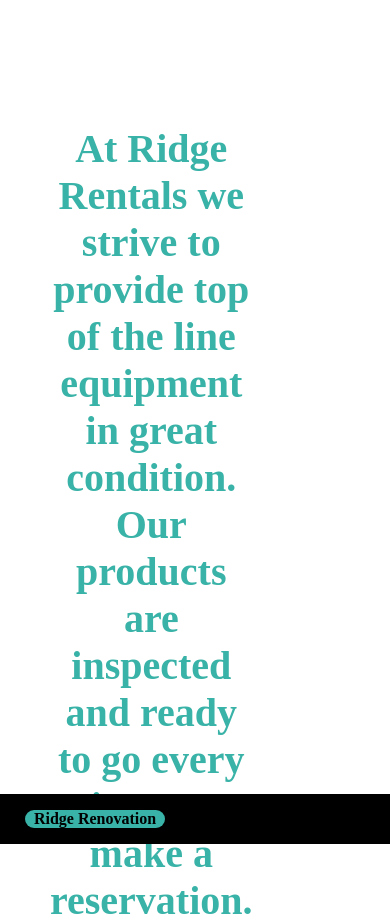
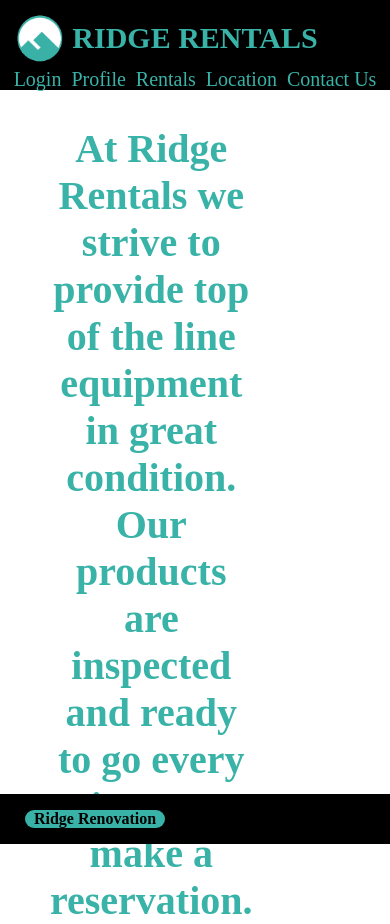
Before and after one commit to keplerridge/personal-project-ridge-rentals, a React (Create React App) app: page / in a window 390 px wide. Built offline with nearby package versions, Linux system fonts and the light colour scheme.

Commit message:
finished making header responsive on every page

```diff
--- a/src/App.js
+++ b/src/App.js
@@ -1,5 +1,4 @@
 import Header from './Components/Header/Header';
-import MobileHeader from './Components/MobileHeader/MobileHeader';
 import Footer from './Components/Footer/Footer';
 import routes from './routes';
 import './App.css';
@@ -9,7 +8,6 @@ function App() {
   return (
     <div className="App">
       <Header />
-      <MobileHeader />
       {routes}
       <Footer />
     </div>
--- a/src/Components/Header/Header.css
+++ b/src/Components/Header/Header.css
@@ -55,7 +55,45 @@ header h1 {
 }
 
 @media (max-width: 1270px) {
-    .main-header{
-        display: none;
+    .nav{
+        display: flex;
+        flex-direction: column;
+        right: 0px;
+        top: 30px;
+        background-color: black;
+        width: 10vw;
+        height: 100vh;
+    }
+
+    #link{
+        font-size: 20px;
+        margin-top: 2.5px;
+        margin-bottom: 2.5px;
     }
 }
+
+@media (max-width: 500px) {
+    .main-header{
+        height: 75px;
+        flex-direction: row;
+        flex-wrap: wrap;
+    }
+
+    .main-header h1{
+        font-size: 30px;
+    }
+
+    .main-header img{
+        height: 50px;
+        width: 50px;
+    }
+
+    .nav{
+        flex-direction: row;
+        flex-wrap: wrap;
+        height: 25px;
+        width: 100vw;
+        top: 65px;
+        justify-content: center;
+    }
+}
--- a/src/Components/MobileHeader/MobileHeader.js
+++ /dev/null
@@ -1,114 +0,0 @@
-import { useState } from "react"
-import { withRouter, Link } from "react-router-dom";
-import logo from './backgroundridgelogo.png';
-import './MobileHeader.css';
-
-const MobileHeader = props => {
-    const [landing] = useState('/'),
-        [auth] = useState('/auth'),
-        [rentals] = useState('/rentals'),
-        [location] = useState('/location'),
-        [contact] = useState('/contact'),
-        [profile] = useState('/profile'),
-        [dropdown, setDropdown] = useState(false);
-
-const toggleDropdown = () => {
-    setDropdown(!dropdown);
-}
-
-let drop = dropdown;
-
-if (props.location.pathname = landing) {
-  if(drop = true){
-    return(
-        <header className='mobile-dropdown'>
-          <img onClick={() => props.history.push('/')} src={logo} alt='Mountains Logo'/>
-          <h1>RIDGE RENTALS</h1>
-          <div onClick={() => toggleDropdown()} className='dropdown'>Menu</div>
-          <nav className='nav'>
-            <Link id='link' to="/auth">Login</Link>
-            <Link id='link' to="/profile">Profile</Link>
-            <Link id='link' to="/rentals">Rentals</Link>
-            <Link id='link' to="/location">Location</Link>
-            <Link id='link' to="/contact">Contact Us</Link>
-          </nav>
-        </header>
-        )
-    } else {
-      return null;
-    }
-  } else if (props.location.pathname === auth) {
-    if(drop = true){
-      <header className='mobile-dropdown'>
-        <img onClick={() => props.history.push('/')} src={logo} alt='Mountains Logo'/>
-        <h1>Ridge Rentals</h1>
-        <nav className='nav'>
-          <Link id='link' to="/rentals">Rentals</Link>
-          <Link id='link' to="/location">Location</Link>
-          <Link id='link' to="/contact">Contact Us</Link>
-        </nav>
-      </header>
-    } else {
-      return null;
-    }
-  } else if (props.location.pathname === rentals) {
-    if(drop = true){
-      <header className='mobile-dropdown'>
-        <img onClick={() => props.history.push('/')} src={logo} alt='Mountains Logo'/>
-        <h1>Ridge Rentals</h1>
-        <nav className='nav'>
-          <Link id='link' to="/profile">Profile</Link>
-          <Link id='link' to="/location">Location</Link>
-          <Link id='link' to="/contact">Contact Us</Link>
-        </nav>
-      </header>
-    } else {
-      return null;
-    }
-  } else if (props.location.pathname === location) {
-    if(drop = true){
-      <header className='mobile-dropdown'>
-        <img onClick={() => props.history.push('/')} src={logo} alt='Mountains Logo'/>
-        <h1>Ridge Rentals</h1>
-        <nav className='nav'>
-          <Link id='link' to="/profile">Profile</Link>
-          <Link id='link' to="/rentals">Rentals</Link>
-          <Link id='link' to="/contact">Contact Us</Link>
-        </nav>
-      </header>
-    } else {
-      return null;
-    }
-  } else if (props.location.pathname === contact) {
-    if(drop = true){
-      <header className='mobile-dropdown'>
-        <img onClick={() => props.history.push('/')} src={logo} alt='Mountains Logo'/>
-        <h1>Ridge Rentals</h1>
-        <nav className='nav'>
-          <Link id='link' to="/profile">Profile</Link>
-          <Link id='link' to="/rentals">Rentals</Link>
-          <Link id='link' to="/location">Location</Link>
-        </nav>
-      </header>
-    } else {
-      return null;
-    }
-  } else if (props.location.pathname === profile) {
-    if(drop = true){
-      <header className='mobile-dropdown'>
-        <img onClick={() => props.history.push('/')} src={logo} alt='Mountains Logo'/>
-        <h1>Ridge Rentals</h1>
-        <nav className='nav'>
-          <Link id='link' to="/profile">Profile</Link>
-          <Link id='link' to="/rentals">Rentals</Link>
-          <Link id='link' to="/location">Location</Link>
-          <Link id='link' to="/contact">Contact Us</Link>
-        </nav>
-      </header>
-    } else {
-      return null;
-    }
-  }
-}
-
-export default withRouter(MobileHeader);
```
Also changed, not shown: src/Components/MobileHeader/MobileHeader.css (deleted), src/Components/MobileHeader/backgroundridgelogo.png (deleted), 1 other file (tests, documents, lock files or other folders).
